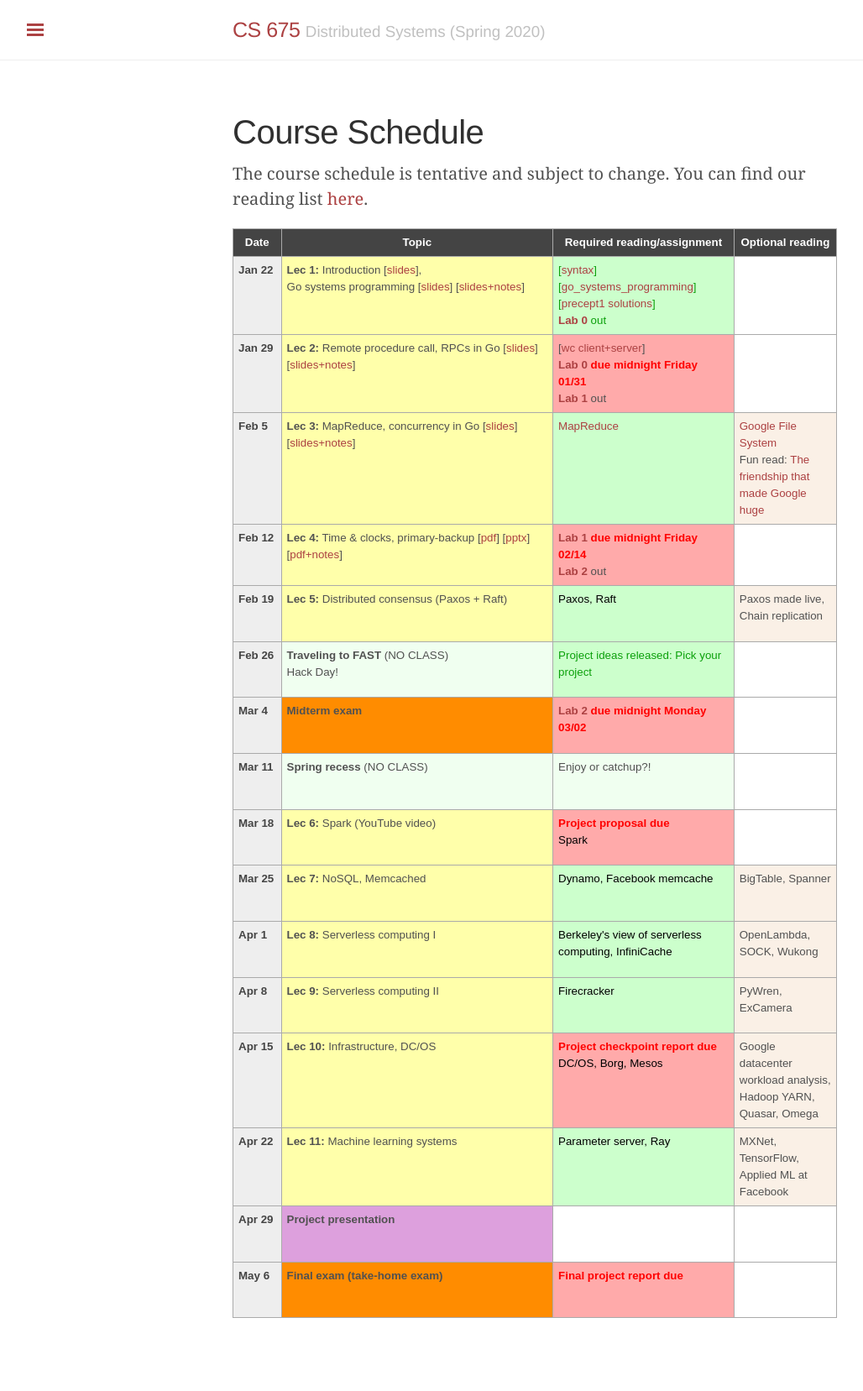
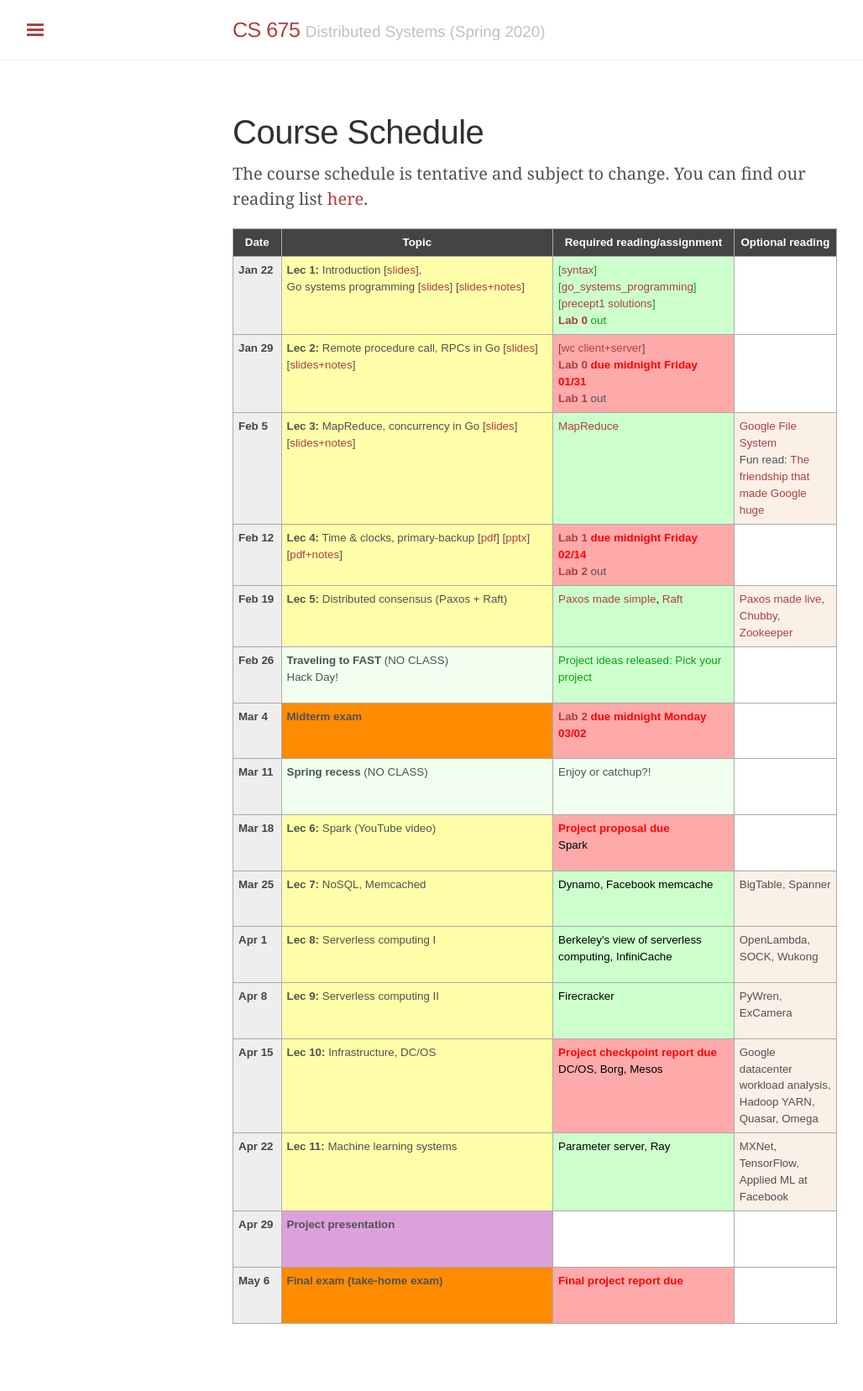
Before and after one commit to tddg/cs675-spring20, a Jekyll site: the page built from schedule.md, in a window 1280 px wide. Shown: the whole page at 84% size, without its empty margins (3-1031 px from the left). Built offline with Jekyll 4.4.1, drawn with Linux system fonts in a browser that asks for light colours.

Commit message:
added readings

```diff
--- a/schedule.md
+++ b/schedule.md
@@ -132,9 +132,11 @@ The course schedule is tentative and subject to change. You can find our reading
   <td class="lecture">
 	<b>Lec 5:</b> Distributed consensus (Paxos + Raft)</td>
   <td class="nodue">
-	<span class="reading">Paxos, Raft</span></td>
-  <td class="optional">Paxos made live,<br/>
-	Chain replication</td>
+	<span class="reading"><a href="./public/papers/paxos_simple.pdf">Paxos made simple</a>,
+		<a href="./public/papers/raft_atc14.pdf">Raft</a></span></td>
+  <td class="optional"><a href="./public/papers/paxos_live.pdf">Paxos made live</a>,<br/>
+		<a href="./public/papers/chubby_osdi06.pdf">Chubby</a>, <br/>
+		<a href="./public/papers/zk_atc10.pdf">Zookeeper</a></td>
 </tr>
 <tr> <!-- week of Feb 24 -->
   <td id="2020-2-26" class="date"><b>Feb 26</b></td>
```
Also changed, not shown: 1 other file.
